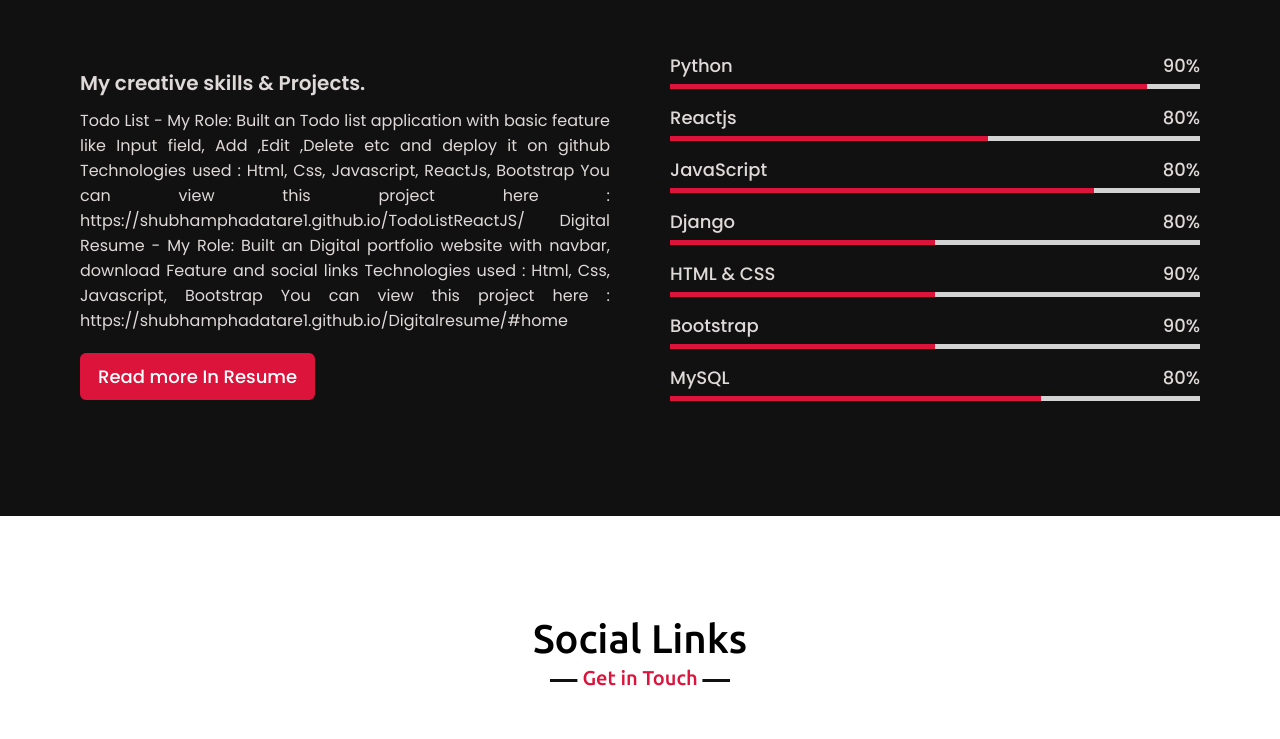
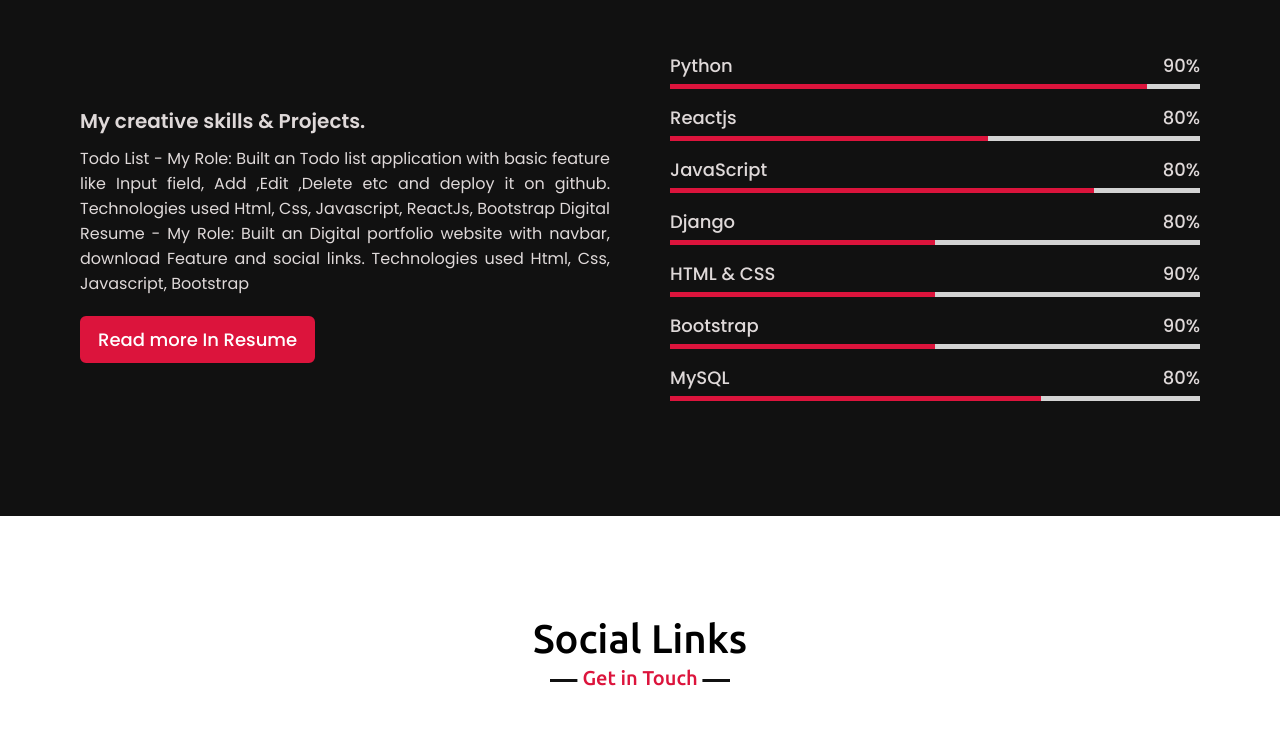
Before and after one commit to Shubhamphadatare1/Digitalresume, a plain HTML site: page index.html in a window 1280 px wide. Shown: the part 1707-2446 px from the top of the page. Drawn offline with nearby package versions, Linux system fonts and the light colour scheme.

Commit message:
Update index.html
updated

```diff
--- a/index.html
+++ b/index.html
@@ -40,7 +40,7 @@
                 <div class="text-1">Hello, my name is</div>
                 <div class="text-2">Shubham Phadatare</div>
                 <div class="text-3">And I'm a Frontend Web Developer<span class="typing"></span></div>
-                <a href="shubhamphadatareresume.pdf">Resume</a>
+                <a href="shubhamphadatareresume1.pdf">Resume</a>
             </div>
         </div>
     </section>
@@ -61,7 +61,7 @@
                     JavaScript , Html, Css, Bootstrap and Sql. Currently looking for an opportunity to work on these technologies
                     and grow with a professional team.
                     </p>
-                    <a href="shubhamphadatareresume.pdf">Download CV</a>
+                    <a href="shubhamphadatareresume1.pdf">Download CV</a>
                 </div>
             </div>
         </div>
@@ -76,19 +76,17 @@
                    <p>
                    Todo List -
 My Role: Built an Todo list application with basic feature like Input field,
-Add ,Edit ,Delete etc and deploy it on github
-			     Technologies used : Html, Css, Javascript, ReactJs, Bootstrap
-You can view this project here :
-https://shubhamphadatare1.github.io/TodoListReactJS/
+Add ,Edit ,Delete etc and deploy it on github.
+Technologies used Html, Css, Javascript, ReactJs, Bootstrap
+
 
 Digital Resume -
 My Role: Built an Digital portfolio website with navbar, download
-Feature and social links
-			     Technologies used : Html, Css, Javascript, Bootstrap
-			     You can view this project here :
-https://shubhamphadatare1.github.io/Digitalresume/#home
+Feature and social links.
+Technologies used Html, Css, Javascript, Bootstrap
+
                    </p>
-                   <a href="shubhamphadatareresume.pdf">Read more In Resume</a>
+                   <a href="shubhamphadatareresume1.pdf">Read more In Resume</a>
                 </div>
                 <div class="column right">
                     <div class="bars">
@@ -165,7 +163,7 @@ https://shubhamphadatare1.github.io/Digitalresume/#home
                     </div>
                 </div>
                 <div class="card">
-                <a href="shubhamphadatareresume.pdf" class="text">
+                <a href="shubhamphadatareresume1.pdf" class="text">
                     <div class="box">
                         <img src="images/resume.png" alt="">
                         Resume</a>
```
